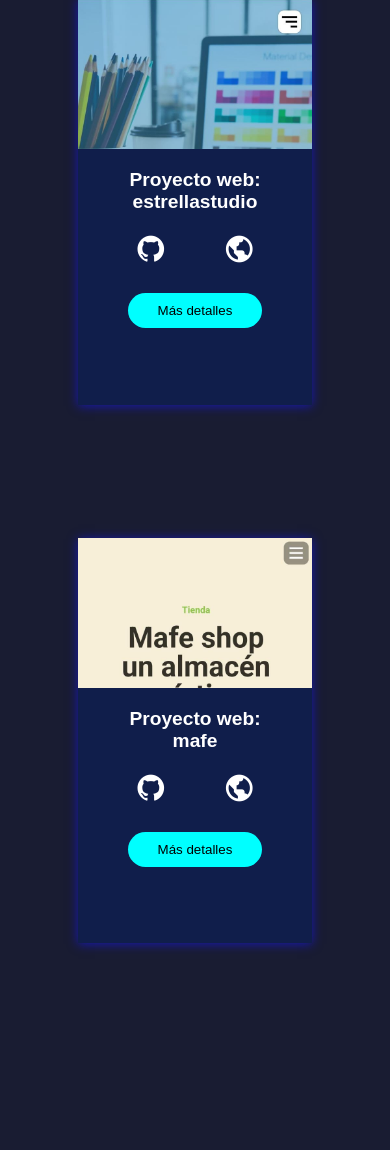
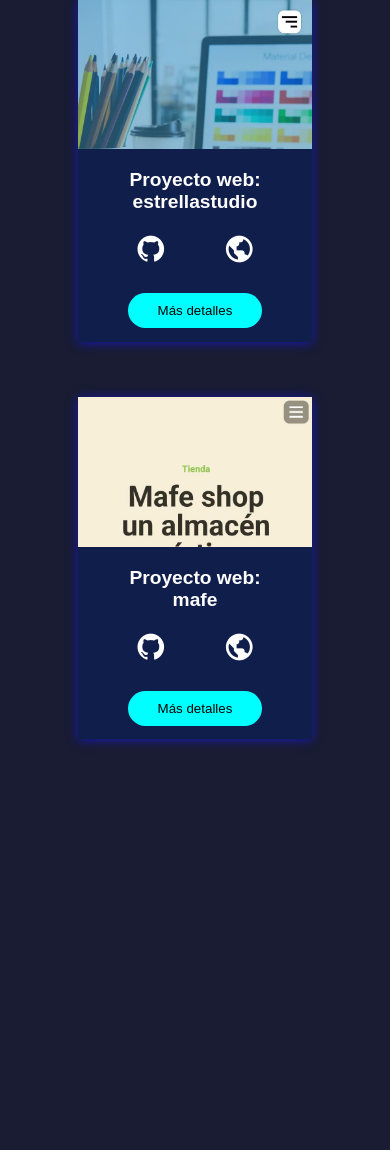
Before and after one commit to alexisrr11/RodriguezAlexis, a PHP site: page / in a window 390 px wide. Shown: the part 3317-4467 px from the top of the page. Run offline with PHP 8.4, Linux system fonts and the light colour scheme.

Commit message:
Update style20241112.css

```diff
--- a/style20241112.css
+++ b/style20241112.css
@@ -538,6 +538,12 @@ span {
         text-align: center;
         align-items: center;
     }
+
+    .card {
+        height: auto;
+        width: 60%;
+        margin-bottom: 10%;
+    }
 }
 @media screen and (max-width:500px) {
     .wrapper {
@@ -574,11 +580,6 @@ span {
         margin: 0;
         padding: 0;
     }
-    .card {
-        height: 60%;
-        width: 60%;
-        margin-bottom: 30%;
-    }
     .card_title {
         font-size: 0.8em;
     }
```
